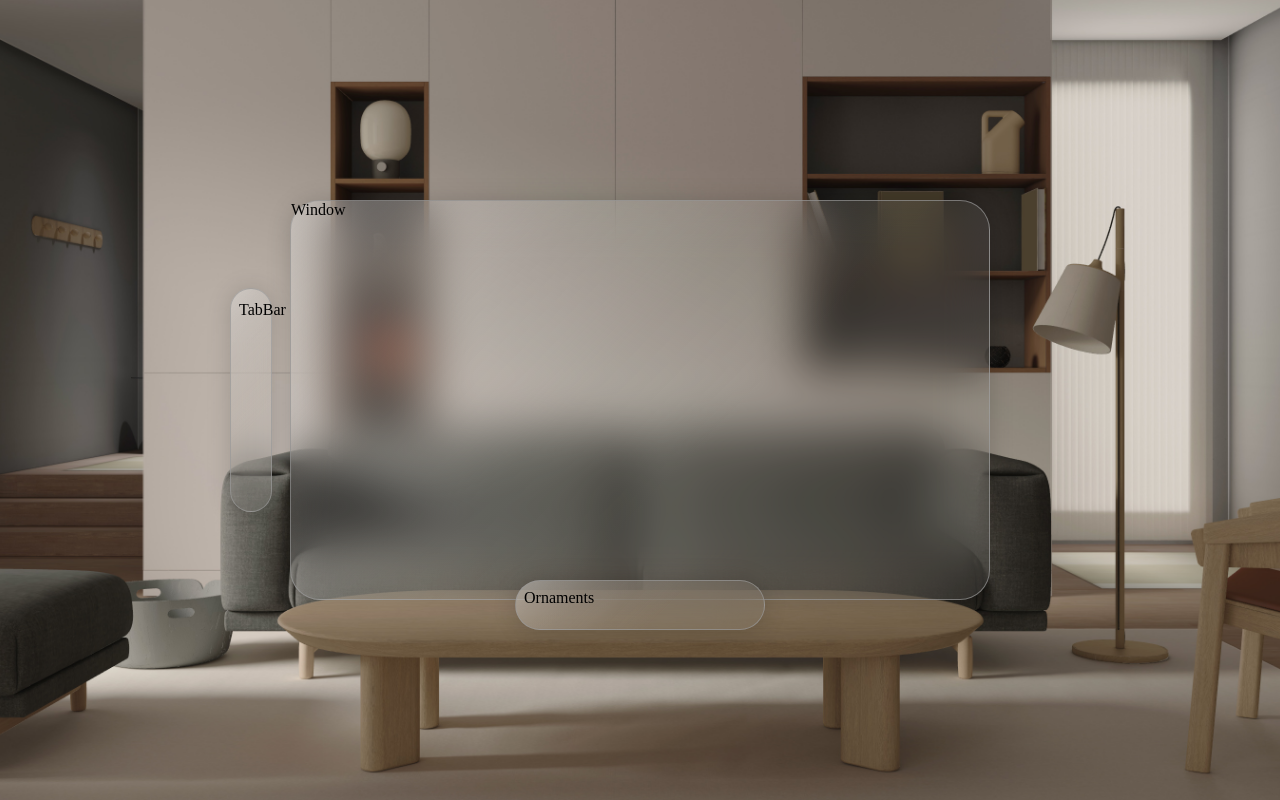
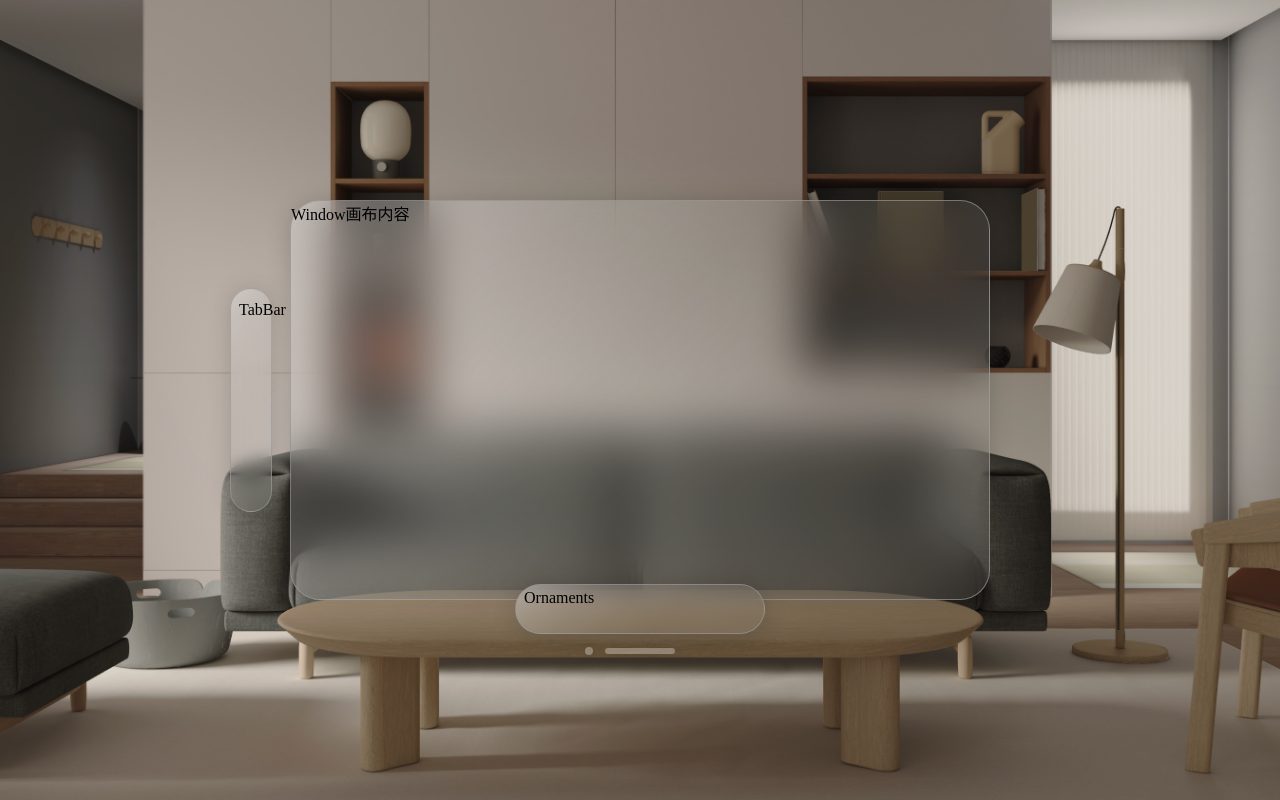
Before and after one commit to Barry-Flynn/visionOS, a Vue app: page / in a window 1280 px wide. Built offline with nearby package versions, Linux system fonts and the light colour scheme.

Commit message:
Create the Window bar and adjust Ornaments

```diff
--- a/src/components/Ornaments/index.vue
+++ b/src/components/Ornaments/index.vue
@@ -1,4 +1,5 @@
 <template>
+  <div class="occupying-element"></div>
   <div class="ornaments glass-material">Ornaments</div>
 </template>
 
@@ -9,20 +10,26 @@ defineOptions({
 </script>
 
 <style scoped lang="scss">
+.occupying-element {
+  width: 100%;
+  height: 34px;
+}
 .ornaments {
   // 尺寸
   width: 250px;
   height: 50px;
   // 定位
-  position: fixed;
-  top: 50%;
+  position: absolute;
+  top: 0;
   left: 50%;
-  transform: translate(-50%, 180px);
+  transform: translate(-50%, -16px);
+  // 背景模糊，覆盖glass-material，以获得更好效果
+  backdrop-filter: blur(8px);
   // 自动布局
   display: flex;
   flex-direction: row;
   justify-content: flex-start;
   align-items: flex-start;
-  padding: 8px;
+  padding: 4px 8px;
 }
 </style>
--- a/src/components/TabBar/index.vue
+++ b/src/components/TabBar/index.vue
@@ -18,6 +18,8 @@ defineOptions({
   top: 50%;
   left: 50%;
   transform: translate(-410px, -50%);
+  // 背景模糊，覆盖glass-material，以获得更好效果
+  backdrop-filter: blur(8px);
   // 自动布局
   display: flex;
   flex-direction: column;
--- a/src/components/Window/index.vue
+++ b/src/components/Window/index.vue
@@ -1,5 +1,13 @@
 <template>
-  <div class="window glass-material">Window</div>
+  <div class="window glass-material">
+    <!-- 默认插槽 -->
+    <slot></slot>
+  </div>
+  <div class="below-window">
+    <!-- 装饰品插槽 -->
+    <slot name="ornaments"></slot>
+    <div class="window-bar"></div>
+  </div>
 </template>
 
 <script setup lang="ts">
@@ -19,4 +27,53 @@ defineOptions({
   left: 50%;
   transform: translate(-50%, -50%);
 }
+
+.below-window {
+  // border: 1px solid red;
+  // 定位
+  position: fixed;
+  top: 50%;
+  left: 50%;
+  transform: translate(-50%, 200px);
+  .window-bar {
+    // 尺寸
+    width: 70px;
+    height: 6px;
+    // 边框
+    border-radius: 4px;
+    // 背景
+    background-color: rgba(255, 255, 255, 0.3);
+    // 阴影
+    box-shadow: 0 1px 10px -1px rgba(0, 0, 0, 0.18);
+    // 定位
+    position: relative;
+    margin-top: 14px;
+
+    &::before {
+      content: '';
+      display: block;
+      // 尺寸
+      width: 8px;
+      height: 8px;
+      // 边框
+      border-radius: 50%;
+      // 背景
+      background-color: rgba(255, 255, 255, 0.3);
+      // 阴影
+      box-shadow: 0 1px 10px -1px rgba(0, 0, 0, 0.18);
+      // 定位
+      position: absolute;
+      top: -1px;
+      left: -20px;
+    }
+
+    &:hover {
+      background-color: rgba(255, 255, 255, 0.5);
+    }
+
+    &:hover::before {
+      background-color: rgba(255, 255, 255, 0.5);
+    }
+  }
+}
 </style>
--- a/src/views/screen/index.vue
+++ b/src/views/screen/index.vue
@@ -1,13 +1,17 @@
 <template>
   <div class="screen">
-    <TheWindow />
+    <Window>
+      Window画布内容
+      <template v-slot:ornaments>
+        <Ornaments />
+      </template>
+    </Window>
     <TabBar />
-    <Ornaments />
   </div>
 </template>
 
 <script setup lang="ts">
-import TheWindow from '@/components/Window/index.vue'
+import Window from '@/components/Window/index.vue'
 import TabBar from '@/components/TabBar/index.vue'
 import Ornaments from '@/components/Ornaments/index.vue'
 
```
